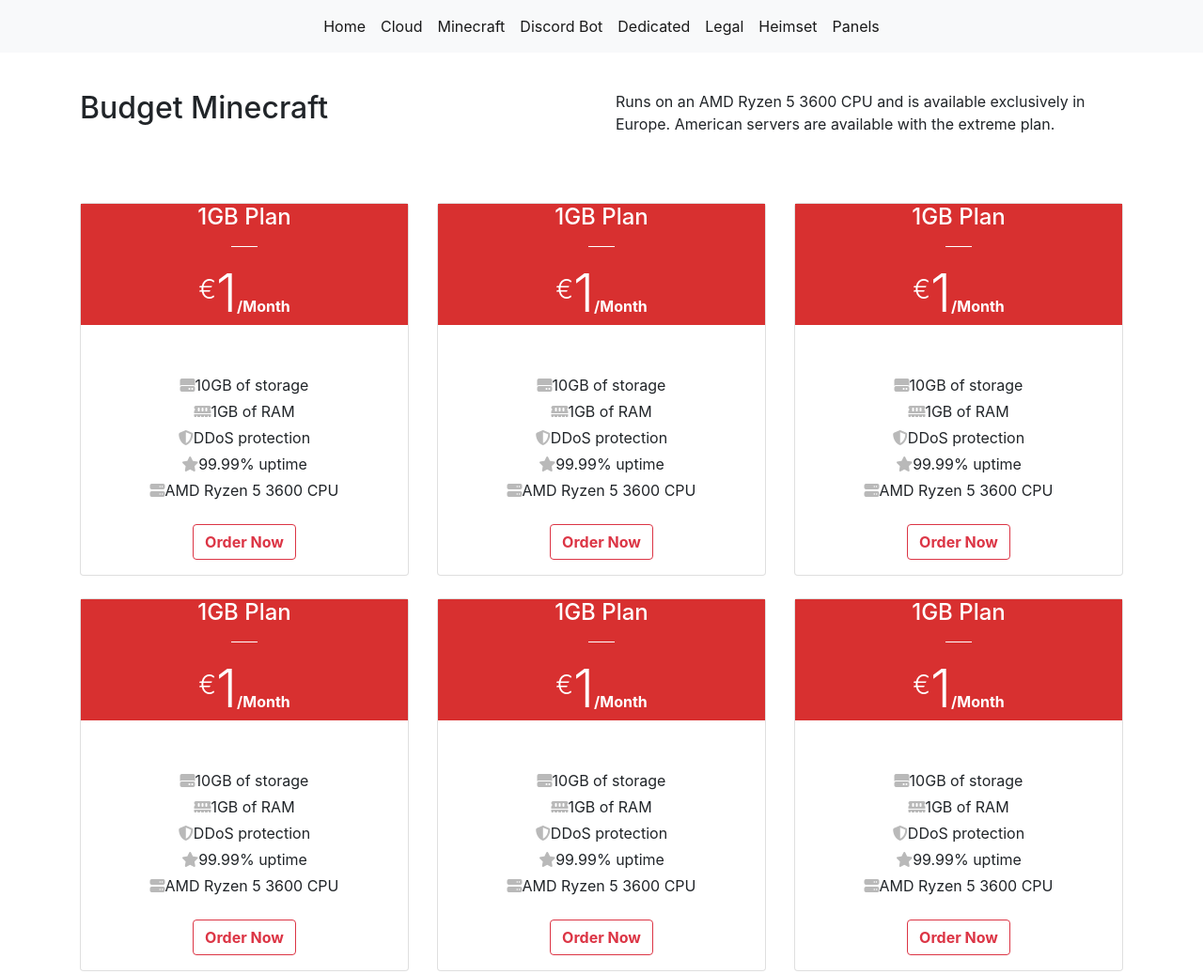
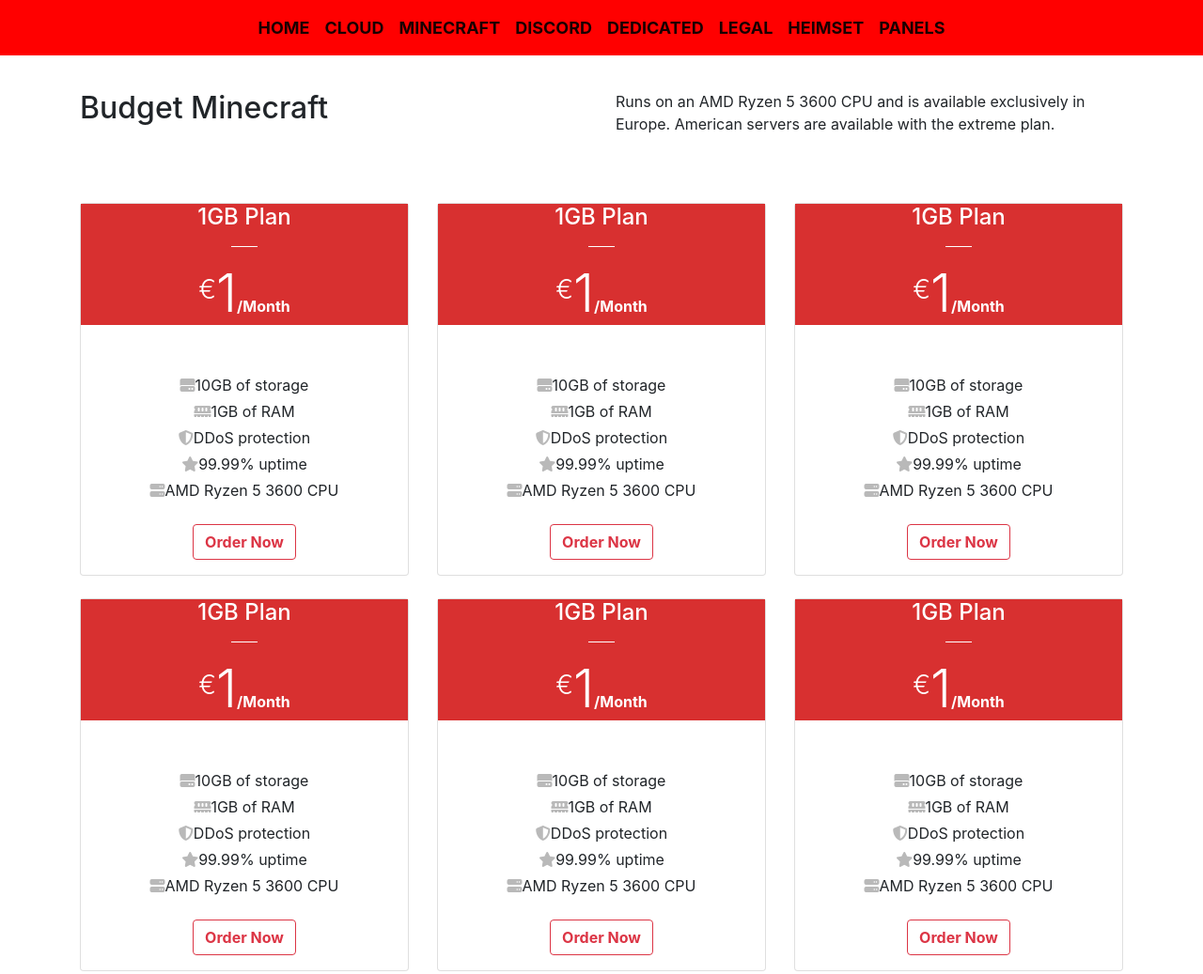
Before and after one commit to CoderRaja1234/BudgetMinecraftWebsite, a plain HTML site: page index.html in a window 1280 px wide. Shown: the top 1037 px of the page at 94% size. Drawn offline with nearby package versions, Linux system fonts and the light colour scheme.

Commit message:
added some padding to the dropdowns

```diff
--- a/css/styles.css
+++ b/css/styles.css
@@ -61,4 +61,24 @@ hr {
     align-items: center;
 }
 
-.dropdown:hover .dropdown-content {display: block;}
+.dropdown:hover .dropdown-content {
+    display: block;
+    padding: 15px 15px;
+    margin: 8px 8px;
+}
+
+.navbar-color{
+    background-color: red;
+}
+
+.navbar-text{
+    font-weight: 650;
+    font-size: large;
+    color: white;
+    text-transform: uppercase;
+}
+
+.dropdown-item{
+    font-weight: 500;
+    color:grey;
+}
--- a/index.html
+++ b/index.html
@@ -12,10 +12,7 @@
 
 <body>
 
-
-
-
-    <nav class="navbar navbar-expand-lg navbar-light bg-light fixed-top" id="nav_bar">
+    <nav class="navbar navbar-expand-lg navbar-light fixed-top navbar-color" id="nav_bar">
         <button class="navbar-toggler" type="button" data-toggle="collapse" data-target="#navbarSupportedContent" aria-controls="navbarSupportedContent" aria-expanded="false" aria-label="Toggle navigation">
           <span class="navbar-toggler-icon"></span>
         </button>
@@ -23,16 +20,16 @@
         <div class="collapse navbar-collapse" id="navbarSupportedContent">
             <ul class="navbar-nav mx-auto ">
                 <li class="nav-item active">
-                    <a class="nav-link" href="#">Home</a>
+                    <a class="nav-link navbar-text" href="#">HOME</a>
                 </li>
                 <li class="nav-item active dropdown">
-                    <a class="nav-link" href="https://google.com" data-toggle="dropdown">Cloud</a>
+                    <a class="nav-link navbar-text" href="https://google.com" data-toggle="dropdown">CLOUD</a>
                     <div class="dropdown-menu dropdown-content">
                         <a class="dropdown-item" href="#">Game Cloud</a>
                     </div>
                 </li>
                 <li class="nav-item active dropdown">
-                    <a class="nav-link" href="#" data-toggle="dropdown">Minecraft</a>
+                    <a class="nav-link navbar-text" href="#" data-toggle="dropdown">MINECRAFT</a>
                     <div class="dropdown-menu dropdown-content">
                         <a class="dropdown-item" href="#">Budget</a>
                         <div class="dropdown-divider"></div>
@@ -40,13 +37,13 @@
                     </div>
                 </li>
                 <li class="nav-item active">
-                    <a class="nav-link" href="#">Discord Bot</a>
+                    <a class="nav-link navbar-text" href="#">DISCORD</a>
                 </li>
                 <li class="nav-item active">
-                    <a class="nav-link" href="#">Dedicated</a>
+                    <a class="nav-link navbar-text" href="#">DEDICATED</a>
                 </li>
                 <li class="nav-item active dropdown">
-                    <a class="nav-link" href="#" data-toggle="dropdown">Legal</a>
+                    <a class="nav-link navbar-text" href="#" data-toggle="dropdown">LEGAL</a>
                     <div class="dropdown-menu dropdown-content">
                         <a class="dropdown-item" href="#">Terms of Service</a>
                         <div class="dropdown-divider"></div>
@@ -54,7 +51,7 @@
                     </div>
                 </li>
                 <li class="nav-item active dropdown">
-                    <a class="nav-link" href="#" data-toggle="dropdown">Heimset</a>
+                    <a class="nav-link navbar-text" href="#" data-toggle="dropdown">HEIMSET</a>
                     <div class="dropdown-menu dropdown-content">
                         <a class="dropdown-item" href="#">About us</a>
                         <div class="dropdown-divider"></div>
@@ -62,7 +59,7 @@
                     </div>
                 </li>
                 <li class="nav-item active dropdown">
-                    <a class="nav-link" href="#" data-toggle="dropdown">Panels</a>
+                    <a class="nav-link navbar-text" href="#" data-toggle="dropdown">PANELS</a>
                     <div class="dropdown-menu dropdown-content">
                         <a class="dropdown-item" href="#">Billing Panel</a>
                         <div class="dropdown-divider"></div>
```
